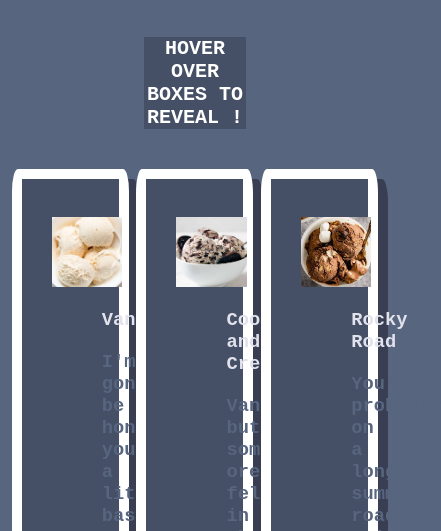
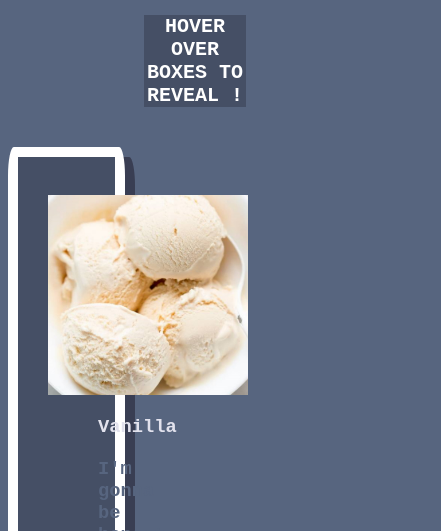
Before and after one commit to staten-island-tech/flex-box-gallery-ericazlin, a plain HTML site: page index.html in a window 390 px wide. Shown: the part 313-844 px from the top of the page, 441 px wide, since content can reach past the window. Drawn offline with nearby package versions, Linux system fonts and the light colour scheme; a web font is replaced by a local one.

Commit message:
i don't know when my algebra exam is supposed to be >:(

```diff
--- a/style.css
+++ b/style.css
@@ -129,4 +129,32 @@ h3 {
     }
 }
 
-/*media quirkies*/
+/*media quirkies - ipad*/
+
+@media screen and (max-width:820px) {
+    .picture {
+        width:20rem;
+        height:20rem;
+        align-items: center;
+    }
+    .boxes {
+        width:60rem;
+        height:80rem;
+        flex-direction: column;
+        justify-content: center;
+    }
+}
+/*media quirkies - iphone 12*/
+
+@media screen and (max-width:390px) {
+    .header {
+        margin: auto ;
+    }
+
+    .boxes {
+        width:380px;
+        height:auto;
+        flex-direction: column;
+        justify-content: center
+    }
+}
```
